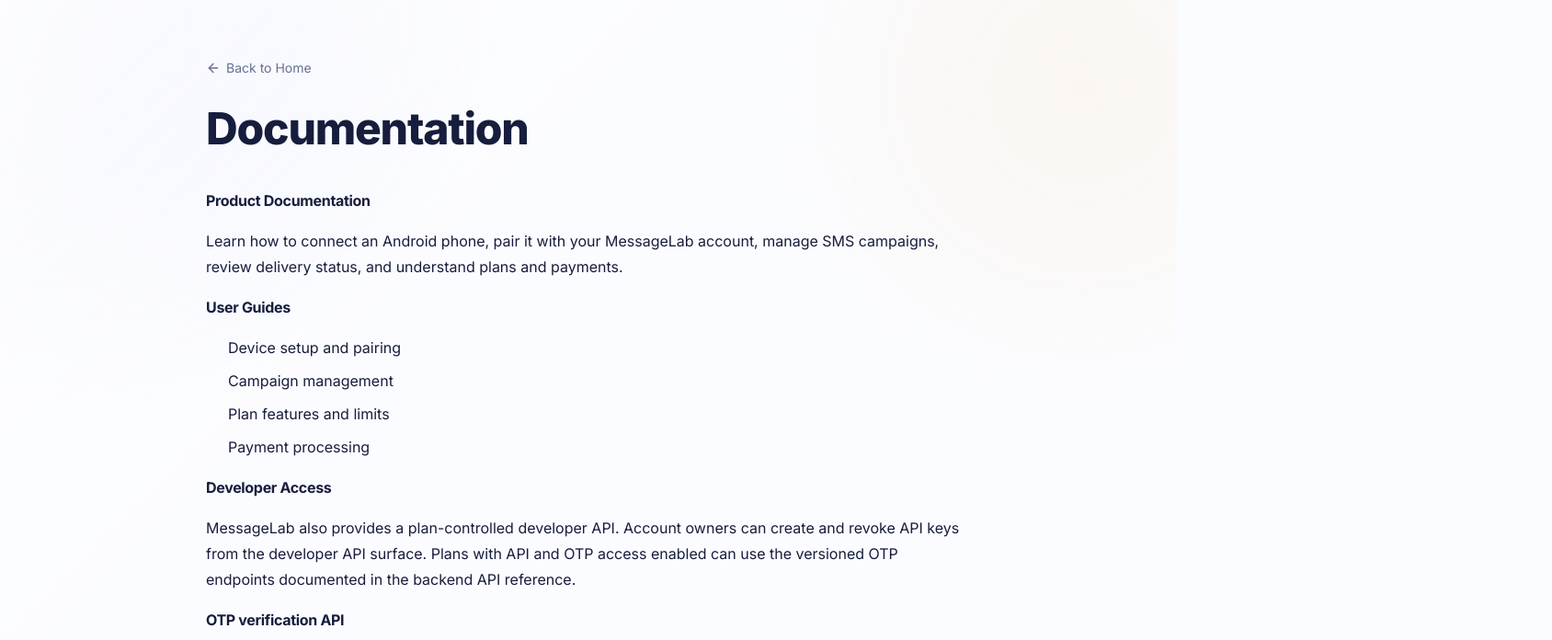
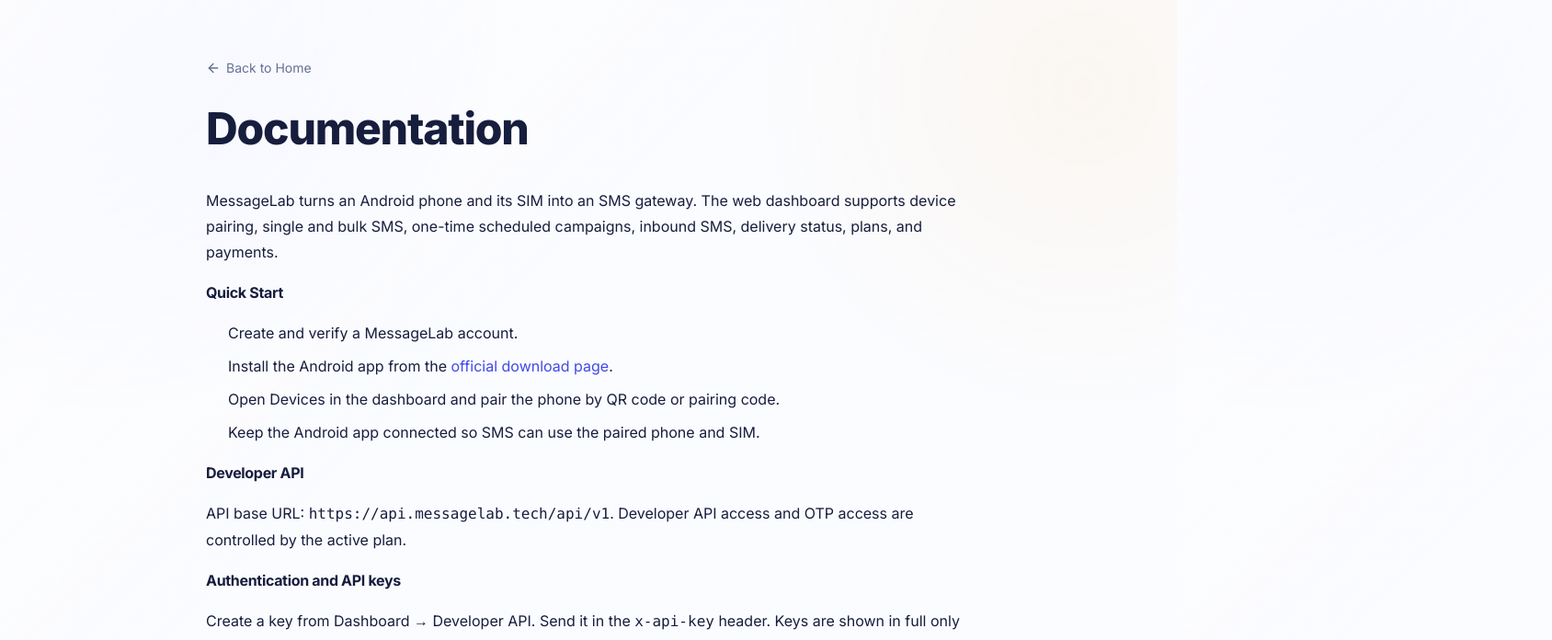
Before and after one commit to mahinltd/message-lab-frontend, a Next.js app: page /docs in a window 1280 px wide. Shown: the top 696 px of the page at 92% size, 1688 px wide, since content can reach past the window. Built offline with nearby package versions, Linux system fonts and the light colour scheme; no server answers.

Commit message:
Improve public discoverability and add GA4

```diff
--- a/src/app/docs/page.tsx
+++ b/src/app/docs/page.tsx
@@ -10,28 +10,76 @@
       title="Documentation"
       contentKey="documentation"
       defaultContent={`
-        <h2>Product Documentation</h2>
-        <p>Learn how to connect an Android phone, pair it with your MessageLab account, manage SMS campaigns, review delivery status, and understand plans and payments.</p>
+        <p>MessageLab turns an Android phone and its SIM into an SMS gateway. The web dashboard supports device pairing, single and bulk SMS, one-time scheduled campaigns, inbound SMS, delivery status, plans, and payments.</p>
 
-        <h2>User Guides</h2>
+        <h2>Quick Start</h2>
+        <ol>
+          <li>Create and verify a MessageLab account.</li>
+          <li>Install the Android app from the <a href="/download-apk">official download page</a>.</li>
+          <li>Open Devices in the dashboard and pair the phone by QR code or pairing code.</li>
+          <li>Keep the Android app connected so SMS can use the paired phone and SIM.</li>
+        </ol>
+
+        <h2>Developer API</h2>
+        <p>API base URL: <code>https://api.messagelab.tech/api/v1</code>. Developer API access and OTP access are controlled by the active plan.</p>
+
+        <h3>Authentication and API keys</h3>
+        <p>Create a key from Dashboard → Developer API. Send it in the <code>x-api-key</code> header. Keys are shown in full only once; never put one in browser code, a public repository, or analytics.</p>
+        <pre><code>curl https://api.messagelab.tech/api/v1/otp/verifications \\
+  -H "Content-Type: application/json" \\
+  -H "x-api-key: YOUR_SERVER_SIDE_API_KEY"</code></pre>
+
+        <h3>Create OTP</h3>
+        <p><code>POST /otp/verifications</code> requires the <code>otp:create</code> permission and a live paired gateway device.</p>
+        <pre><code>{"recipient":"+8801XXXXXXXXX","reference":"checkout-123","metadata":{"purpose":"login"}}</code></pre>
+        <p>Returns <code>requestId</code>, <code>expiresAt</code>, and <code>status</code>. The verification code is sent through the paired Android phone and expires after five minutes.</p>
+
+        <h3>Verify OTP</h3>
+        <p><code>POST /otp/verifications/verify</code> with <code>otp:verify</code> permission:</p>
+        <pre><code>{"requestId":"otp_REQUEST_ID","code":"123456"}</code></pre>
+        <p>Codes are six digits. Verification requests expire after five minutes and allow at most five attempts.</p>
+
+        <h3>Resend and status</h3>
         <ul>
-          <li>Device setup and pairing</li>
-          <li>Campaign management</li>
-          <li>Plan features and limits</li>
-          <li>Payment processing</li>
+          <li><code>POST /otp/verifications/:requestId/resend</code> resends within the configured quota and at most three resends.</li>
+          <li><code>GET /otp/verifications/:requestId</code> returns verification status, delivery status, expiry, attempts, and resend count.</li>
         </ul>
 
-        <h2>Developer Access</h2>
-        <p>MessageLab also provides a plan-controlled developer API. Account owners can create and revoke API keys from the developer API surface. Plans with API and OTP access enabled can use the versioned OTP endpoints documented in the backend API reference.</p>
+        <h2>Examples</h2>
+        <p><strong>PowerShell</strong></p>
+        <pre><code>$headers = @{ "x-api-key" = $env:MESSAGELAB_API_KEY }
+$body = @{ recipient = "+8801XXXXXXXXX"; reference = "login" } | ConvertTo-Json
+Invoke-RestMethod -Method Post -Uri "https://api.messagelab.tech/api/v1/otp/verifications" -Headers $headers -ContentType "application/json" -Body $body</code></pre>
+        <p><strong>Node.js</strong></p>
+        <pre><code>const response = await fetch("https://api.messagelab.tech/api/v1/otp/verifications", {
+  method: "POST",
+  headers: { "Content-Type": "application/json", "x-api-key": process.env.MESSAGELAB_API_KEY },
+  body: JSON.stringify({ recipient: "+8801XXXXXXXXX", reference: "login" })
+});
+const result = await response.json();</code></pre>
+        <p><strong>Python</strong></p>
+        <pre><code>import os, requests
+response = requests.post(
+    "https://api.messagelab.tech/api/v1/otp/verifications",
+    headers={"x-api-key": os.environ["MESSAGELAB_API_KEY"]},
+    json={"recipient": "+8801XXXXXXXXX", "reference": "login"},
+)
+print(response.json())</code></pre>
+        <p><strong>Postman and CMD</strong>: create a POST request to the create endpoint, add <code>x-api-key</code> and <code>Content-Type: application/json</code> headers, then use the JSON body above. In Windows CMD, keep the key in an environment variable and do not paste it into a saved collection.</p>
 
-        <h3>OTP verification API</h3>
+        <h2>Errors, limits, and security</h2>
+        <p>Responses use <code>success</code>, <code>data</code>, and a human-readable <code>message</code>. Common statuses are 400 (validation), 401 (missing or invalid key), 403 (plan or permission), 404 (unknown request), and 429 (quota or rate limit). Daily quotas come from the active plan; a phone is limited to five OTP requests per day, with five verification attempts and three resends per request.</p>
+        <p>MessageLab never asks you to publish an API key or OTP. Keep keys server-side, use HTTPS, avoid logging recipient numbers and codes, and do not send secrets, tokens, phone numbers, or message content to analytics.</p>
+
+        <h2>Troubleshooting and FAQ</h2>
         <ul>
-          <li><code>POST /api/v1/otp/verifications</code> creates a verification request and queues an SMS through an active Android gateway.</li>
-          <li><code>POST /api/v1/otp/verifications/verify</code> verifies a six-digit code.</li>
-          <li><code>POST /api/v1/otp/verifications/:requestId/resend</code> resends a code within configured limits.</li>
-          <li><code>GET /api/v1/otp/verifications/:requestId</code> reports verification and linked campaign status.</li>
-          <li>Requests require an <code>x-api-key</code> credential and are subject to plan quotas, expiration, attempt limits, and SMS usage limits.</li>
+          <li><strong>No SMS sent:</strong> confirm a paired device is active and has network access, SIM balance, and SMS permission.</li>
+          <li><strong>403 response:</strong> ask an account owner to enable API and OTP access on the plan.</li>
+          <li><strong>401 response:</strong> check the server-side <code>x-api-key</code> value and whether the key was revoked.</li>
+          <li><strong>OTP expired:</strong> create a new request; codes are valid for five minutes.</li>
+          <li><strong>Is there a webhook?</strong> No webhook endpoint is currently enabled. Use the status endpoint.</li>
         </ul>
+        <p>For account or device help, visit <a href="/help">Help Center</a> or <a href="/support">Contact Support</a>.</p>
       `}
     />
   );
--- a/src/app/layout.tsx
+++ b/src/app/layout.tsx
@@ -5,6 +5,7 @@
 import { siteConfig } from "@/config/site";
 import { fetchContent } from "@/lib/server/content";
 import { BRAND_NAME } from "@/lib/brand";
+import { GoogleAnalytics } from "@/components/analytics/GoogleAnalytics";
 
 const inter = Inter({ subsets: ["latin"] });
 
@@ -38,6 +39,7 @@
   return (
     <html lang="en" suppressHydrationWarning>
       <body className={`${inter.className} antialiased`}>
+        <GoogleAnalytics />
         {children}
         <Toaster
           position="top-right"
--- a/src/app/llms-full.txt/route.ts
+++ b/src/app/llms-full.txt/route.ts
@@ -6,6 +6,6 @@
   const [content, plans] = await Promise.all([fetchContent(), fetchPlans()]);
   const help = content.pages.help_center?.body || "Visit /help for account, device pairing, and SMS guidance.";
   const features = content.features.map((feature) => `- ${feature.title || "Feature"}: ${feature.body || ""}`);
-  const body = [`# MessageLab`, ``, content.hero.hero_subtitle?.body || "MessageLab turns a user's own Android phone into a personal SMS gateway.", ``, `## Features`, ...features, ``, `## How it works`, `1. Create an account`, `2. Install the MessageLab Android app`, `3. Pair your phone via QR code or 6-digit code`, `4. Send and receive SMS through the web dashboard`, ``, `## Questions`, `Q: How do I connect a device?`, `A: Open Devices in the dashboard, choose Connect Device, and scan the QR code or enter the pairing code.`, ``, `Q: Where do messages come from?`, `A: SMS is sent and received through the user's paired Android phone and its SIM.`, ``, `## Pricing`, ...plans.map((plan) => `| ${plan.displayName} | ${plan.priceMonthly} ${plan.currency}/month | ${plan.description || ""} |`), ``, `## Help content`, help, ``, `## Policies`, `- /privacy`, `- /terms`, `- /anti-spam`, ``, `Contact: ${content.footer.footer_support_email?.body || "support@messagelab.tech"}`].join("\n");
+  const body = [`# MessageLab`, ``, `Official website: https://www.messagelab.tech/`, `Developer documentation: https://www.messagelab.tech/docs`, `API: https://api.messagelab.tech/`, ``, `## Overview`, content.hero.hero_subtitle?.body || "MessageLab turns a user's own Android phone into a personal SMS gateway.", ``, `## Features`, ...features, ``, `## How it works`, `1. Create an account`, `2. Install the MessageLab Android app`, `3. Pair your phone via QR code or 6-digit code`, `4. Send and receive SMS through the web dashboard`, ``, `## Developer API`, `The implemented developer API uses account API keys and includes plan-controlled SMS and OTP verification endpoints. See https://www.messagelab.tech/docs for the current request and response contract.`, ``, `## Questions`, `Q: How do I connect a device?`, `A: Open Devices in the dashboard, choose Connect Device, and scan the QR code or enter the pairing code.`, ``, `Q: Where do messages come from?`, `A: SMS is sent and received through the user's paired Android phone and its SIM.`, ``, `## Pricing`, ...plans.map((plan) => `| ${plan.displayName} | ${plan.priceMonthly} ${plan.currency}/month | ${plan.description || ""} |`), ``, `## Help content`, help, ``, `## Policies`, `- https://www.messagelab.tech/privacy`, `- https://www.messagelab.tech/terms`, `- https://www.messagelab.tech/anti-spam`, ``, `Contact: ${content.footer.footer_support_email?.body || "support@messagelab.tech"}`].join("\n");
   return new Response(body, { headers: { "Content-Type": "text/plain; charset=utf-8" } });
 }
--- a/src/app/llms.txt/route.ts
+++ b/src/app/llms.txt/route.ts
@@ -6,6 +6,6 @@
   const [content, plans] = await Promise.all([fetchContent(), fetchPlans()]);
   const hero = content.hero.hero_subtitle?.body || "MessageLab turns a user's own Android phone into a personal SMS gateway.";
   const steps = ["Create an account", "Install the Android app", "Pair the phone via QR code or 6-digit code", "Send and receive SMS from the web dashboard"];
-  const body = [`# MessageLab`, ``, hero, ``, `## How it works`, ...steps.map((step, index) => `${index + 1}. ${step}`), ``, `## Public URLs`, ...["/", "/about", "/blog", "/contact", "/help", "/docs", "/download-apk", "/status", "/support", "/privacy", "/terms", "/anti-spam"].map((path) => `- ${path}`), ``, `## Plans`, ...plans.map((plan) => `- ${plan.displayName}: ${plan.priceMonthly} ${plan.currency}/month`), ``, `Contact: ${content.footer.footer_support_email?.body || "support@messagelab.tech"}`].join("\n");
+  const body = [`# MessageLab`, ``, `Official website: https://www.messagelab.tech/`, `Developer documentation: https://www.messagelab.tech/docs`, `API: https://api.messagelab.tech/`, ``, hero, ``, `## How it works`, ...steps.map((step, index) => `${index + 1}. ${step}`), ``, `## Public URLs`, ...["/", "/about", "/blog", "/contact", "/help", "/docs", "/download-apk", "/status", "/support", "/privacy", "/terms", "/anti-spam"].map((path) => `- https://www.messagelab.tech${path}`), ``, `## Plans`, ...plans.map((plan) => `- ${plan.displayName}: ${plan.priceMonthly} ${plan.currency}/month`), ``, `Contact: ${content.footer.footer_support_email?.body || "support@messagelab.tech"}`].join("\n");
   return new Response(body, { headers: { "Content-Type": "text/plain; charset=utf-8" } });
 }
--- a/src/config/site.ts
+++ b/src/config/site.ts
@@ -1,10 +1,13 @@
 import { BRAND_NAME } from "@/lib/brand";
+
+const configuredSiteUrl = process.env.NEXT_PUBLIC_SITE_URL || process.env.NEXT_PUBLIC_FRONTEND_URL || "https://messagelab.tech";
+const siteUrl = configuredSiteUrl.replace("https://messagelab.tech", "https://www.messagelab.tech");
 
 export const siteConfig = {
   name: BRAND_NAME,
   description:
     "Turn your Android phone into a personal SMS gateway. Send, receive, and manage SMS through your own device.",
-  url: process.env.NEXT_PUBLIC_SITE_URL || process.env.NEXT_PUBLIC_FRONTEND_URL || "https://messagelab.tech",
+  url: siteUrl,
   apiURL: process.env.NEXT_PUBLIC_API_URL || "http://localhost:5000/api/v1",
   links: {
     login: "/login",
```
Also changed, not shown: src/components/analytics/GoogleAnalytics.tsx (added, +47 -0 lines).
